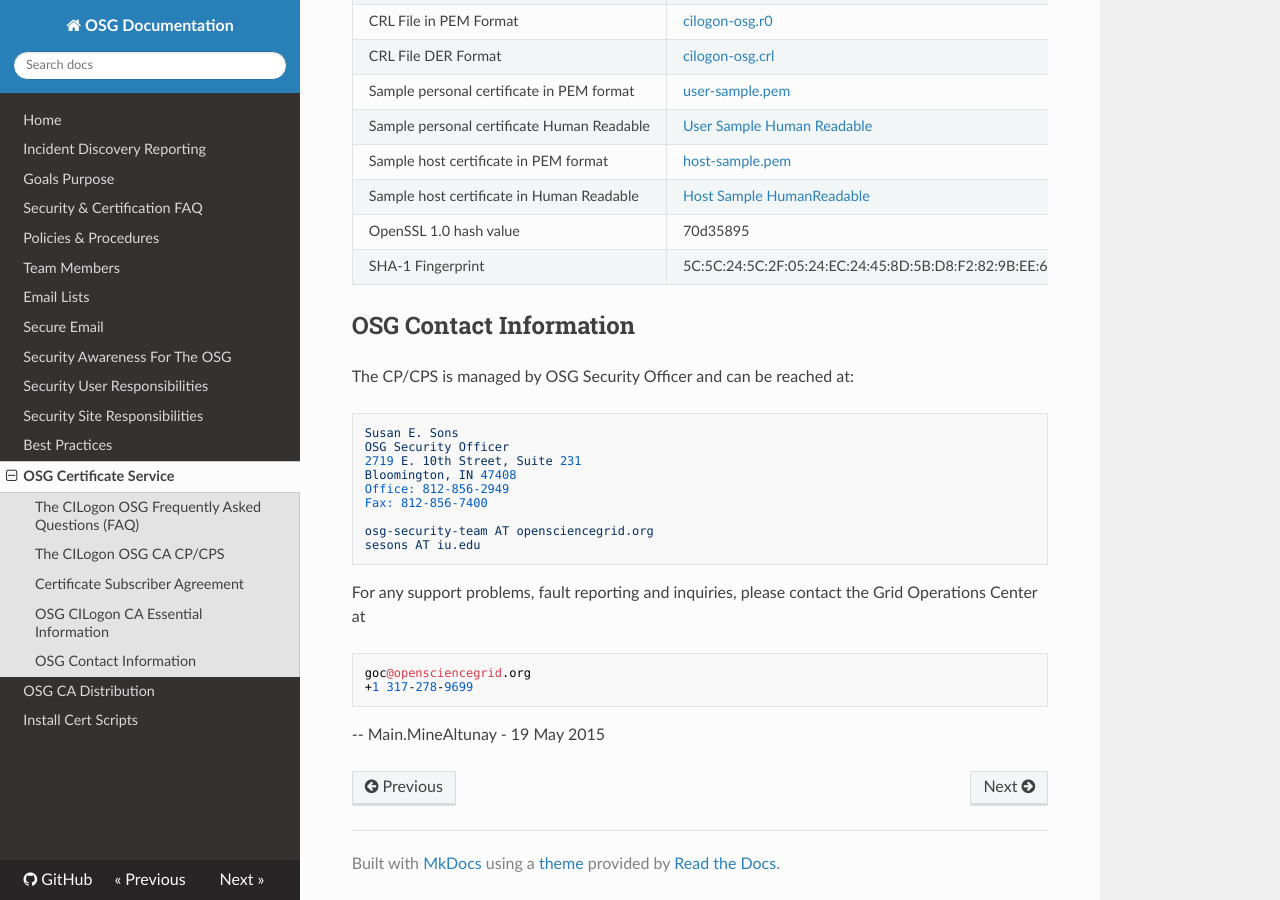
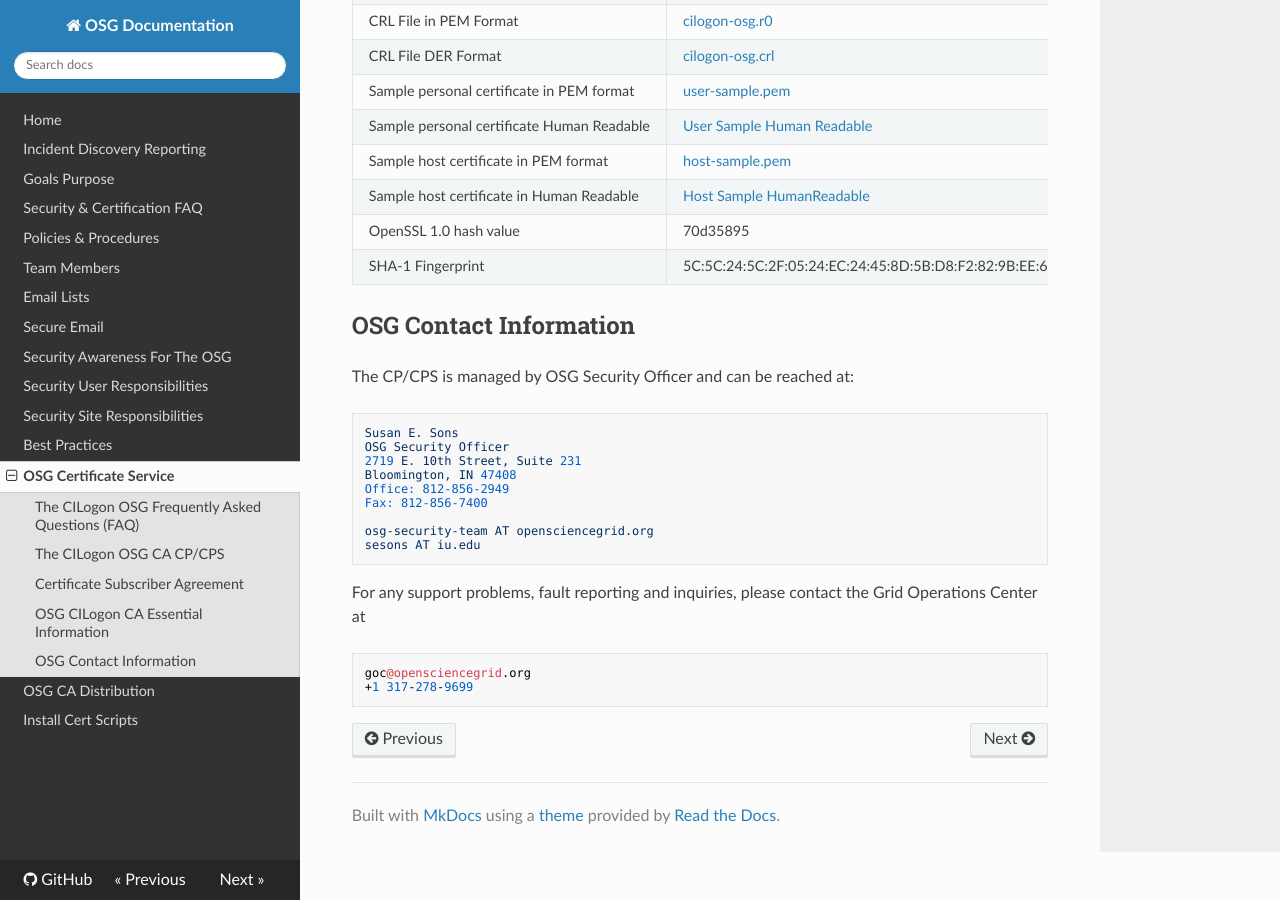
Before and after one commit to opensciencegrid/security, an MkDocs documentation site: the page built from docs/OSGCertificateService.md, in a window 1280 px wide and 900 px high, scrolled down 954 px. Built offline with MkDocs 1.6.1, drawn with Linux system fonts in a browser that asks for light colours; nearby versions of some CDN libraries; old or Windows-style settings are respelled for this version of MkDocs; some of the changed lines change nothing that is shown.

Commit message:
Update OSGCertificateService.md

````diff
--- a/docs/OSGCertificateService.md
+++ b/docs/OSGCertificateService.md
@@ -6,7 +6,7 @@
 The CILogon OSG Frequently Asked Questions (FAQ)
 ------------------------------------------------
 
-[CILogon OSG FAQ](CILogonOSGFAQ)
+[CILogon OSG FAQ](cilogonosgca/CILogonOSGFAQ)
 
 The CILogon OSG CA CP/CPS
 -------------------------
@@ -63,4 +63,3 @@
 goc@opensciencegrid.org
 +1 317-278-9699
 ```
--- Main.MineAltunay - 19 May 2015
````
